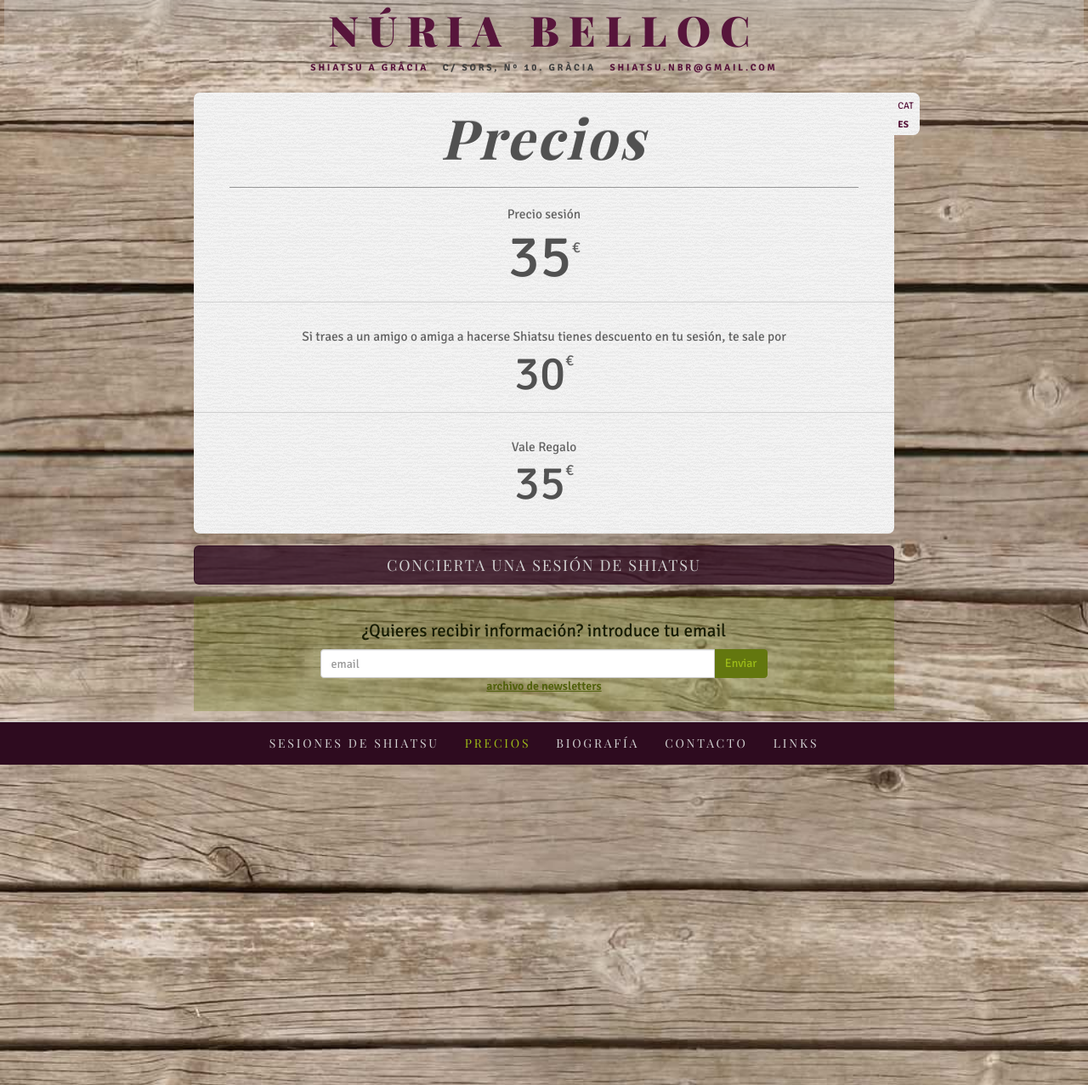
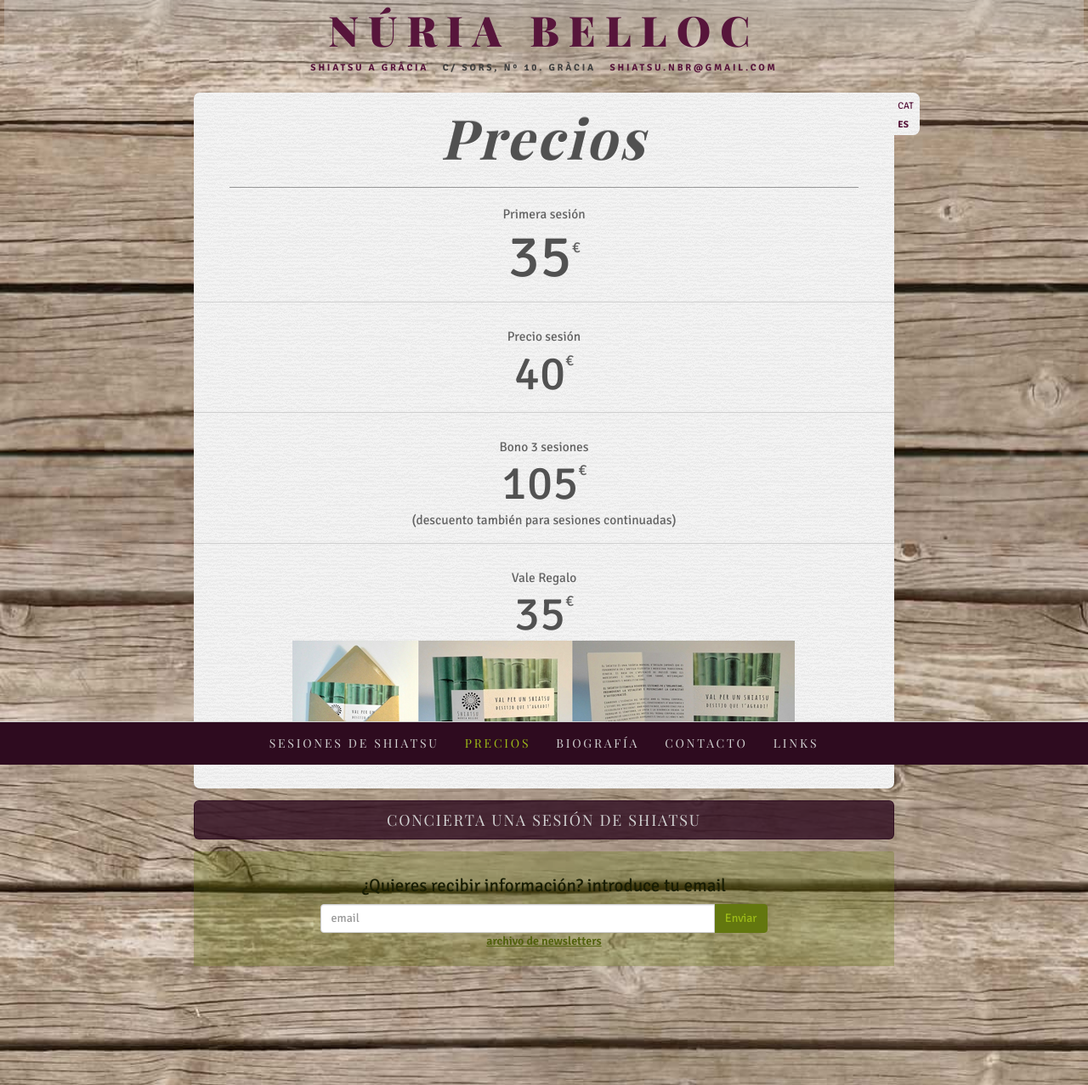
Before and after one commit to agustibr/shiatsu.nuriabelloc.com, a Jekyll site: the page built from es/2-precios.md, in a window 1280 px wide. Shown: the whole page at 85% size. Built offline with Jekyll 4.4.1, drawn with Linux system fonts in a browser that asks for light colours; some web fonts are replaced.

Commit message:
Updated 2-precios.md

```diff
--- a/es/2-precios.md
+++ b/es/2-precios.md
@@ -9,19 +9,28 @@ published: true
 
 
 
-Precio sesión
+
+Primera sesión
 
 ### 35
 
 ---
 
-Si traes a un amigo o amiga a hacerse Shiatsu
-tienes descuento en tu sesión, te sale por
+Precio sesión
 
-#### 30
+#### 40
+
+---
+
+Bono 3 sesiones
+
+#### 105
+
+(descuento también para sesiones continuadas)
 
 ---
 
 Vale Regalo
 
 #### 35
+![val_regal_web.png]({{site.baseurl}}/image/val_regal_web.png)
```
